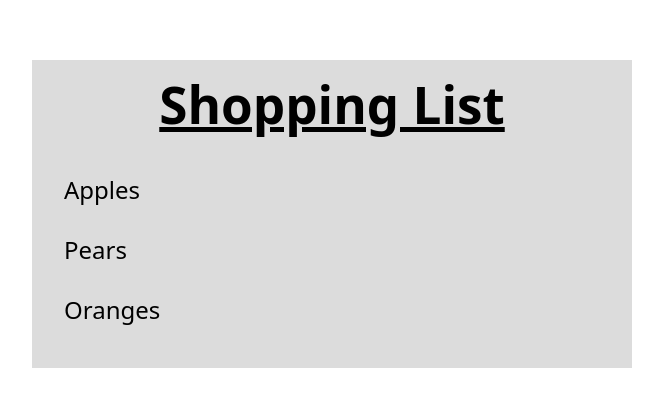
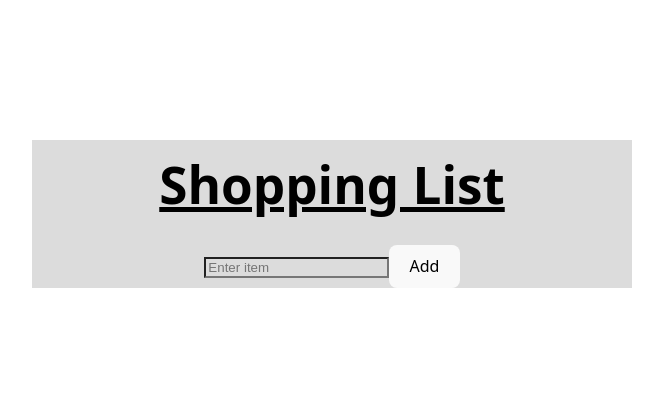
Before and after one commit to Fraser-Dwyer/SnackTrack, a React (Vite) app in the folder frontend/: page / in a window 1280 px wide. Shown: the part 186-592 px from the top of the page, without its empty margins (308-971 px from the left). Built offline with nearby package versions, Linux system fonts and the light colour scheme.

Commit message:
Add item functionality added

```diff
--- a/frontend/src/App.jsx
+++ b/frontend/src/App.tsx
@@ -1,8 +1,15 @@
+import ListItem from './components/ListItem'
+import AddItem from './components/AddItem'
+import { useState } from 'react';
 import './App.css'
-import ListItem from './components/ListItem'
 
 function App() {
-  const items = ["Apples", "Pears", "Oranges"]
+  const [items, setItems] = useState([]);
+
+  const handleAddItem = (newItem: string) => {
+    setItems((prev) => [...prev, newItem]);
+  };
+
   return (
     <div className='shoppingListContainer'>
       <h1>Shopping List</h1>
@@ -11,6 +18,7 @@ function App() {
           return <ListItem itemName={item} />
         })}
       </div>
+      <AddItem onAddItem={handleAddItem} />
     </div>
   )
 }
--- /dev/null
+++ b/frontend/src/components/AddItem.module.css
@@ -0,0 +1,3 @@
+.inputField {
+    background-color: rgb(220, 220, 220);
+}
--- /dev/null
+++ b/frontend/src/components/AddItem.tsx
@@ -0,0 +1,40 @@
+import { useState } from 'react';
+import styles from './AddItem.module.css'
+
+export default function ItemList({ onAddItem } : { onAddItem : (newItem: string) => void}) {
+  const [inputValue, setInputValue] = useState('');
+  const [items, setItems] = useState([]);
+  const [error, setError] = useState('');
+
+  const handleAdd = () => {
+    const trimmed = inputValue.trim();
+
+    if (!trimmed) {
+      setError('Item cannot be empty');
+      return;
+    }
+    if (trimmed.length > 20) {
+      setError('Item cannot exceed 20 characters');
+      return;
+    }
+
+    onAddItem(trimmed);
+    setInputValue('');
+    setError('');
+  };
+
+  return (
+    <div>
+      <input
+        type="text"
+        value={inputValue}
+        onChange={(e) => setInputValue(e.target.value)}
+        placeholder="Enter item"
+        aria-label="item-input"
+        className={styles.inputField}
+      />
+      <button onClick={handleAdd} aria-label="add-button">Add</button>
+      {error && <p style={{ color: 'red' }}>{error}</p>}
+    </div>
+  );
+}
```
Also changed, not shown: 1 other file (tests, documents, lock files or other folders).
